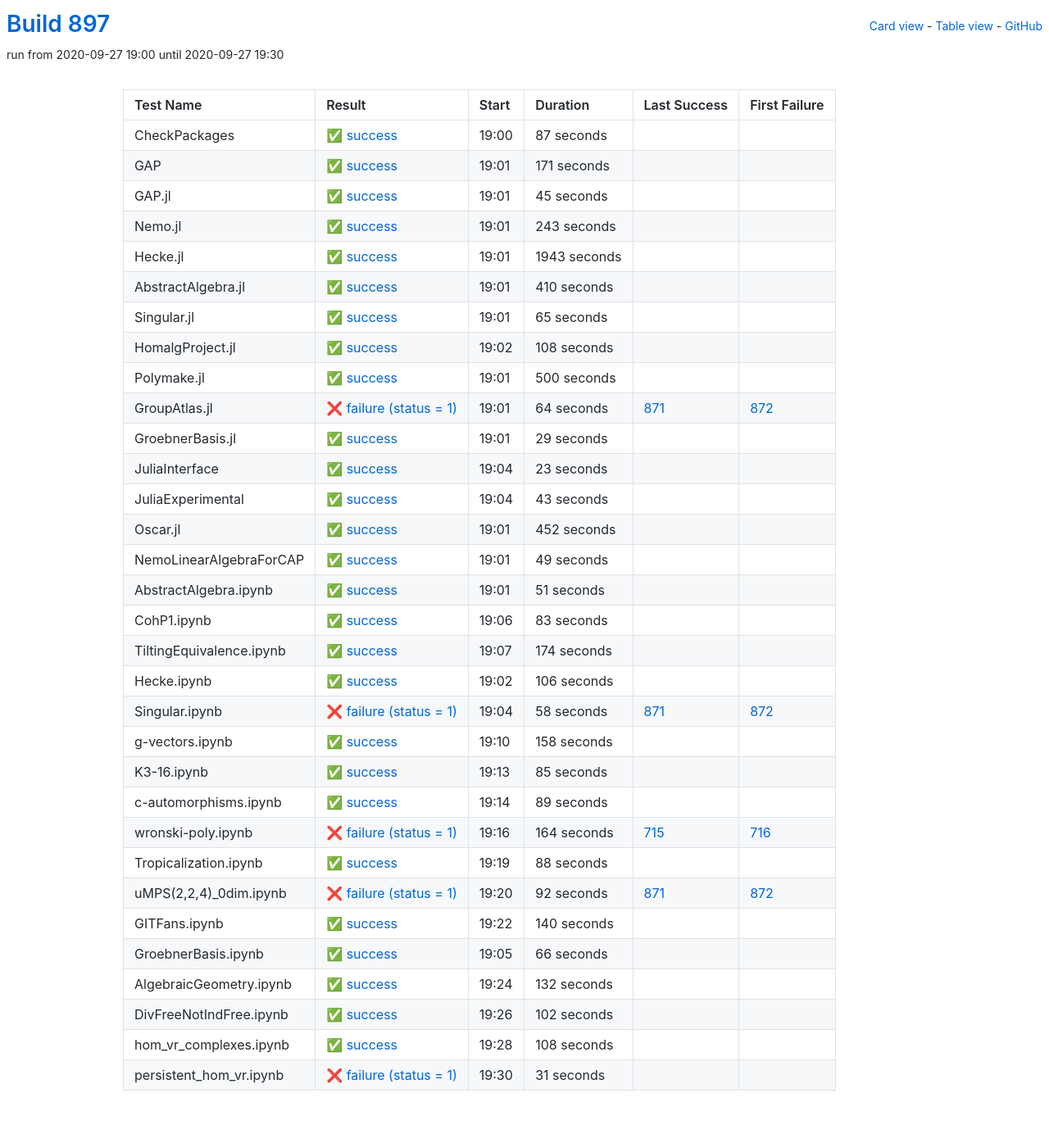
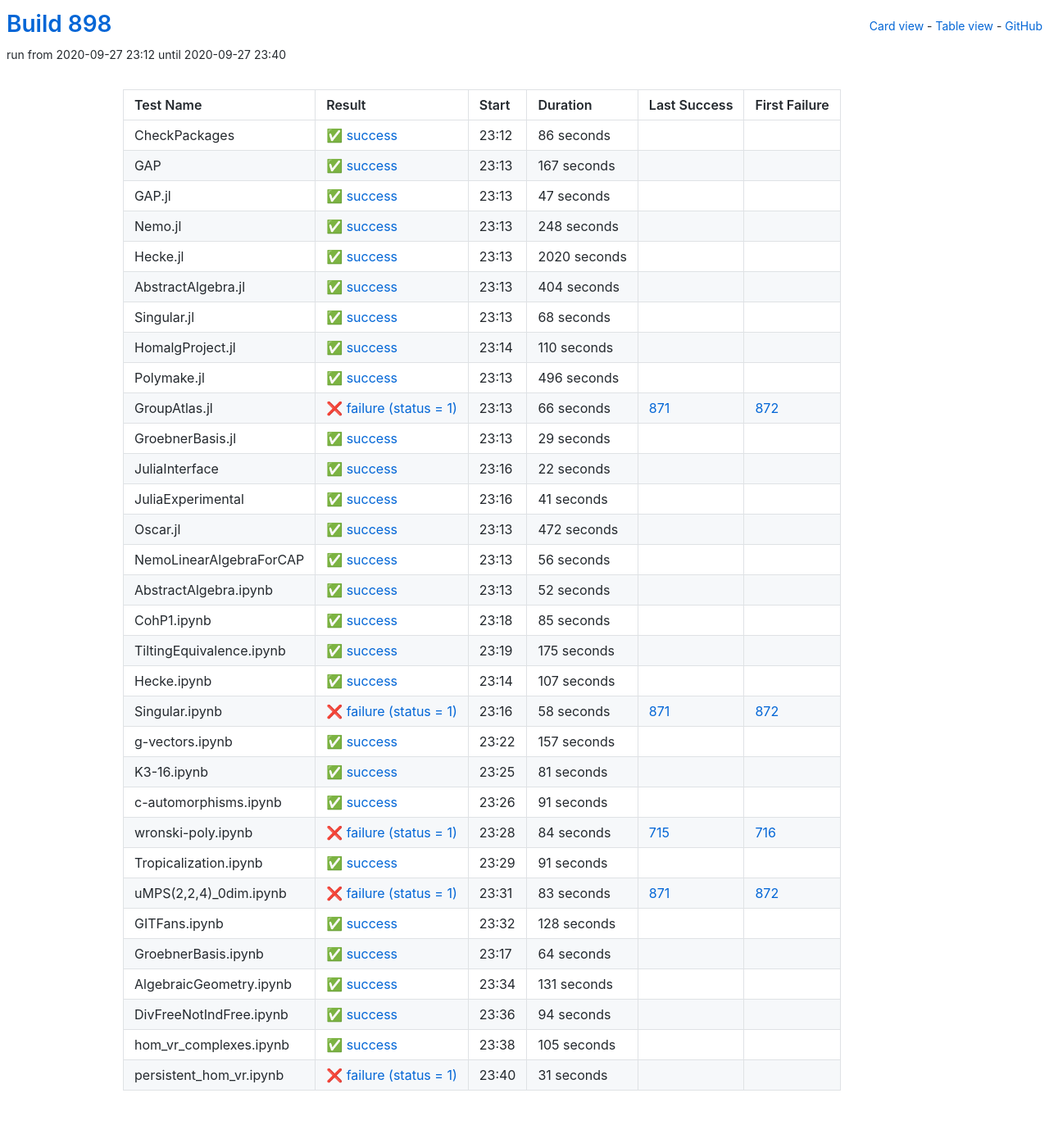
Before and after one commit to oscar-system/oscar-ci-status-stable, a Jekyll site: the page built from table.html, in a window 1280 px wide. Shown: the whole page at 82% size. Built offline with Jekyll 4.4.1, drawn with Linux system fonts in a browser that asks for light colours.

Commit message:
Build #898

```diff
--- a/_data/ci.yml
+++ b/_data/ci.yml
@@ -1,6 +1,6 @@
 ---
-build: 897
-build_url: https://oscarci.mathematik.uni-kl.de/job/oscar-stable/897/
+build: 898
+build_url: https://oscarci.mathematik.uni-kl.de/job/oscar-stable/898/
 job: oscar-stable
 organization: oscar-system
 repo: oscar-ci-status-stable
@@ -8,128 +8,128 @@ repourl: https://github.com/oscar-system/oscar-ci-status-stable
 tests:
 - name: CheckPackages
   id: checkpackages
-  log: https://oscarci.mathematik.uni-kl.de/job/oscar-stable/897/artifact/logs/build-897/CheckPackages.log
-  start: 2020-09-27 19:00
+  log: https://oscarci.mathematik.uni-kl.de/job/oscar-stable/898/artifact/logs/build-898/CheckPackages.log
+  start: 2020-09-27 23:12
   success: true
   exitcode: 0
   status: success
-  duration: 87
+  duration: 86
   last_success: false
   last_success_url:
   first_failure: false
   first_failure_url:
 - name: GAP
   id: gap
-  log: https://oscarci.mathematik.uni-kl.de/job/oscar-stable/897/artifact/logs/build-897/GAP.log
-  start: 2020-09-27 19:01
+  log: https://oscarci.mathematik.uni-kl.de/job/oscar-stable/898/artifact/logs/build-898/GAP.log
+  start: 2020-09-27 23:13
   success: true
   exitcode: 0
   status: success
-  duration: 171
+  duration: 167
   last_success: false
   last_success_url:
   first_failure: false
   first_failure_url:
 - name: GAP.jl
   id: gap-jl
-  log: https://oscarci.mathematik.uni-kl.de/job/oscar-stable/897/artifact/logs/build-897/GAP.jl.log
-  start: 2020-09-27 19:01
+  log: https://oscarci.mathematik.uni-kl.de/job/oscar-stable/898/artifact/logs/build-898/GAP.jl.log
+  start: 2020-09-27 23:13
   success: true
   exitcode: 0
   status: success
-  duration: 45
+  duration: 47
   last_success: false
   last_success_url:
   first_failure: false
   first_failure_url:
 - name: Nemo.jl
   id: nemo-jl
-  log: https://oscarci.mathematik.uni-kl.de/job/oscar-stable/897/artifact/logs/build-897/Nemo.jl.log
-  start: 2020-09-27 19:01
+  log: https://oscarci.mathematik.uni-kl.de/job/oscar-stable/898/artifact/logs/build-898/Nemo.jl.log
+  start: 2020-09-27 23:13
   success: true
   exitcode: 0
   status: success
-  duration: 243
+  duration: 248
   last_success: false
   last_success_url:
   first_failure: false
   first_failure_url:
 - name: Hecke.jl
   id: hecke-jl
-  log: https://oscarci.mathematik.uni-kl.de/job/oscar-stable/897/artifact/logs/build-897/Hecke.jl.log
-  start: 2020-09-27 19:01
+  log: https://oscarci.mathematik.uni-kl.de/job/oscar-stable/898/artifact/logs/build-898/Hecke.jl.log
+  start: 2020-09-27 23:13
   success: true
   exitcode: 0
   status: success
-  duration: 1943
+  duration: 2020
   last_success: false
   last_success_url:
   first_failure: false
   first_failure_url:
 - name: AbstractAlgebra.jl
   id: abstractalgebra-jl
-  log: https://oscarci.mathematik.uni-kl.de/job/oscar-stable/897/artifact/logs/build-897/AbstractAlgebra.jl.log
-  start: 2020-09-27 19:01
+  log: https://oscarci.mathematik.uni-kl.de/job/oscar-stable/898/artifact/logs/build-898/AbstractAlgebra.jl.log
+  start: 2020-09-27 23:13
   success: true
   exitcode: 0
   status: success
-  duration: 410
+  duration: 404
   last_success: false
   last_success_url:
   first_failure: false
   first_failure_url:
 - name: Singular.jl
   id: singular-jl
-  log: https://oscarci.mathematik.uni-kl.de/job/oscar-stable/897/artifact/logs/build-897/Singular.jl.log
-  start: 2020-09-27 19:01
+  log: https://oscarci.mathematik.uni-kl.de/job/oscar-stable/898/artifact/logs/build-898/Singular.jl.log
+  start: 2020-09-27 23:13
   success: true
   exitcode: 0
   status: success
-  duration: 65
+  duration: 68
   last_success: false
   last_success_url:
   first_failure: false
   first_failure_url:
 - name: HomalgProject.jl
   id: homalgproject-jl
-  log: https://oscarci.mathematik.uni-kl.de/job/oscar-stable/897/artifact/logs/build-897/HomalgProject.jl.log
-  start: 2020-09-27 19:02
+  log: https://oscarci.mathematik.uni-kl.de/job/oscar-stable/898/artifact/logs/build-898/HomalgProject.jl.log
+  start: 2020-09-27 23:14
   success: true
   exitcode: 0
   status: success
-  duration: 108
+  duration: 110
   last_success: false
   last_success_url:
   first_failure: false
   first_failure_url:
 - name: Polymake.jl
   id: polymake-jl
-  log: https://oscarci.mathematik.uni-kl.de/job/oscar-stable/897/artifact/logs/build-897/Polymake.jl.log
-  start: 2020-09-27 19:01
+  log: https://oscarci.mathematik.uni-kl.de/job/oscar-stable/898/artifact/logs/build-898/Polymake.jl.log
+  start: 2020-09-27 23:13
   success: true
   exitcode: 0
   status: success
-  duration: 500
+  duration: 496
   last_success: false
   last_success_url:
   first_failure: false
   first_failure_url:
 - name: GroupAtlas.jl
   id: groupatlas-jl
-  log: https://oscarci.mathematik.uni-kl.de/job/oscar-stable/897/artifact/logs/build-897/GroupAtlas.jl.log
-  start: 2020-09-27 19:01
+  log: https://oscarci.mathematik.uni-kl.de/job/oscar-stable/898/artifact/logs/build-898/GroupAtlas.jl.log
+  start: 2020-09-27 23:13
   success: false
   exitcode: 1
   status: failure
-  duration: 64
+  duration: 66
   last_success: 871
   last_success_url: https://oscarci.mathematik.uni-kl.de/job/oscar-stable/871/
   first_failure: 872
   first_failure_url: https://oscarci.mathematik.uni-kl.de/job/oscar-stable/872/
 - name: GroebnerBasis.jl
   id: groebnerbasis-jl
-  log: https://oscarci.mathematik.uni-kl.de/job/oscar-stable/897/artifact/logs/build-897/GroebnerBasis.jl.log
-  start: 2020-09-27 19:01
+  log: https://oscarci.mathematik.uni-kl.de/job/oscar-stable/898/artifact/logs/build-898/GroebnerBasis.jl.log
+  start: 2020-09-27 23:13
   success: true
   exitcode: 0
   status: success
@@ -140,104 +140,104 @@ tests:
   first_failure_url:
 - name: JuliaInterface
   id: juliainterface
-  log: https://oscarci.mathematik.uni-kl.de/job/oscar-stable/897/artifact/logs/build-897/JuliaInterface.log
-  start: 2020-09-27 19:04
+  log: https://oscarci.mathematik.uni-kl.de/job/oscar-stable/898/artifact/logs/build-898/JuliaInterface.log
+  start: 2020-09-27 23:16
   success: true
   exitcode: 0
   status: success
-  duration: 23
+  duration: 22
   last_success: false
   last_success_url:
   first_failure: false
   first_failure_url:
 - name: JuliaExperimental
   id: juliaexperimental
-  log: https://oscarci.mathematik.uni-kl.de/job/oscar-stable/897/artifact/logs/build-897/JuliaExperimental.log
-  start: 2020-09-27 19:04
+  log: https://oscarci.mathematik.uni-kl.de/job/oscar-stable/898/artifact/logs/build-898/JuliaExperimental.log
+  start: 2020-09-27 23:16
   success: true
   exitcode: 0
   status: success
-  duration: 43
+  duration: 41
   last_success: false
   last_success_url:
   first_failure: false
   first_failure_url:
 - name: Oscar.jl
   id: oscar-jl
-  log: https://oscarci.mathematik.uni-kl.de/job/oscar-stable/897/artifact/logs/build-897/Oscar.jl.log
-  start: 2020-09-27 19:01
+  log: https://oscarci.mathematik.uni-kl.de/job/oscar-stable/898/artifact/logs/build-898/Oscar.jl.log
+  start: 2020-09-27 23:13
   success: true
   exitcode: 0
   status: success
-  duration: 452
+  duration: 472
   last_success: false
   last_success_url:
   first_failure: false
   first_failure_url:
 - name: NemoLinearAlgebraForCAP
   id: nemolinearalgebraforcap
-  log: https://oscarci.mathematik.uni-kl.de/job/oscar-stable/897/artifact/logs/build-897/NemoLinearAlgebraForCAP.log
-  start: 2020-09-27 19:01
+  log: https://oscarci.mathematik.uni-kl.de/job/oscar-stable/898/artifact/logs/build-898/NemoLinearAlgebraForCAP.log
+  start: 2020-09-27 23:13
   success: true
   exitcode: 0
   status: success
-  duration: 49
+  duration: 56
   last_success: false
   last_success_url:
   first_failure: false
   first_failure_url:
 - name: AbstractAlgebra.ipynb
   id: abstractalgebra-ipynb
-  log: https://oscarci.mathematik.uni-kl.de/job/oscar-stable/897/artifact/logs/build-897/AbstractAlgebra.ipynb.log
-  start: 2020-09-27 19:01
+  log: https://oscarci.mathematik.uni-kl.de/job/oscar-stable/898/artifact/logs/build-898/AbstractAlgebra.ipynb.log
+  start: 2020-09-27 23:13
   success: true
   exitcode: 0
   status: success
-  duration: 51
+  duration: 52
   last_success: false
   last_success_url:
   first_failure: false
   first_failure_url:
 - name: CohP1.ipynb
   id: cohp1-ipynb
-  log: https://oscarci.mathematik.uni-kl.de/job/oscar-stable/897/artifact/logs/build-897/CohP1.ipynb.log
-  start: 2020-09-27 19:06
+  log: https://oscarci.mathematik.uni-kl.de/job/oscar-stable/898/artifact/logs/build-898/CohP1.ipynb.log
+  start: 2020-09-27 23:18
   success: true
   exitcode: 0
   status: success
-  duration: 83
+  duration: 85
   last_success: false
   last_success_url:
   first_failure: false
   first_failure_url:
 - name: TiltingEquivalence.ipynb
   id: tiltingequivalence-ipynb
-  log: https://oscarci.mathematik.uni-kl.de/job/oscar-stable/897/artifact/logs/build-897/TiltingEquivalence.ipynb.log
-  start: 2020-09-27 19:07
+  log: https://oscarci.mathematik.uni-kl.de/job/oscar-stable/898/artifact/logs/build-898/TiltingEquivalence.ipynb.log
+  start: 2020-09-27 23:19
   success: true
   exitcode: 0
   status: success
-  duration: 174
+  duration: 175
   last_success: false
   last_success_url:
   first_failure: false
   first_failure_url:
 - name: Hecke.ipynb
   id: hecke-ipynb
-  log: https://oscarci.mathematik.uni-kl.de/job/oscar-stable/897/artifact/logs/build-897/Hecke.ipynb.log
-  start: 2020-09-27 19:02
+  log: https://oscarci.mathematik.uni-kl.de/job/oscar-stable/898/artifact/logs/build-898/Hecke.ipynb.log
+  start: 2020-09-27 23:14
   success: true
   exitcode: 0
   status: success
-  duration: 106
+  duration: 107
   last_success: false
   last_success_url:
   first_failure: false
   first_failure_url:
 - name: Singular.ipynb
   id: singular-ipynb
-  log: https://oscarci.mathematik.uni-kl.de/job/oscar-stable/897/artifact/logs/build-897/Singular.ipynb.log
-  start: 2020-09-27 19:04
+  log: https://oscarci.mathematik.uni-kl.de/job/oscar-stable/898/artifact/logs/build-898/Singular.ipynb.log
+  start: 2020-09-27 23:16
   success: false
   exitcode: 1
   status: failure
@@ -248,140 +248,140 @@ tests:
   first_failure_url: https://oscarci.mathematik.uni-kl.de/job/oscar-stable/872/
 - name: g-vectors.ipynb
   id: g-vectors-ipynb
-  log: https://oscarci.mathematik.uni-kl.de/job/oscar-stable/897/artifact/logs/build-897/g-vectors.ipynb.log
-  start: 2020-09-27 19:10
+  log: https://oscarci.mathematik.uni-kl.de/job/oscar-stable/898/artifact/logs/build-898/g-vectors.ipynb.log
+  start: 2020-09-27 23:22
   success: true
   exitcode: 0
   status: success
-  duration: 158
+  duration: 157
   last_success: false
   last_success_url:
   first_failure: false
   first_failure_url:
 - name: K3-16.ipynb
   id: k3-16-ipynb
-  log: https://oscarci.mathematik.uni-kl.de/job/oscar-stable/897/artifact/logs/build-897/K3-16.ipynb.log
-  start: 2020-09-27 19:13
+  log: https://oscarci.mathematik.uni-kl.de/job/oscar-stable/898/artifact/logs/build-898/K3-16.ipynb.log
+  start: 2020-09-27 23:25
   success: true
   exitcode: 0
   status: success
-  duration: 85
+  duration: 81
   last_success: false
   last_success_url:
   first_failure: false
   first_failure_url:
 - name: c-automorphisms.ipynb
   id: c-automorphisms-ipynb
-  log: https://oscarci.mathematik.uni-kl.de/job/oscar-stable/897/artifact/logs/build-897/c-automorphisms.ipynb.log
-  start: 2020-09-27 19:14
+  log: https://oscarci.mathematik.uni-kl.de/job/oscar-stable/898/artifact/logs/build-898/c-automorphisms.ipynb.log
+  start: 2020-09-27 23:26
   success: true
   exitcode: 0
   status: success
-  duration: 89
+  duration: 91
   last_success: false
   last_success_url:
   first_failure: false
   first_failure_url:
 - name: wronski-poly.ipynb
   id: wronski-poly-ipynb
-  log: https://oscarci.mathematik.uni-kl.de/job/oscar-stable/897/artifact/logs/build-897/wronski-poly.ipynb.log
-  start: 2020-09-27 19:16
+  log: https://oscarci.mathematik.uni-kl.de/job/oscar-stable/898/artifact/logs/build-898/wronski-poly.ipynb.log
+  start: 2020-09-27 23:28
   success: false
   exitcode: 1
   status: failure
-  duration: 164
+  duration: 84
   last_success: 715
   last_success_url: https://oscarci.mathematik.uni-kl.de/job/oscar-stable/715/
   first_failure: 716
   first_failure_url: https://oscarci.mathematik.uni-kl.de/job/oscar-stable/716/
 - name: Tropicalization.ipynb
   id: tropicalization-ipynb
-  log: https://oscarci.mathematik.uni-kl.de/job/oscar-stable/897/artifact/logs/build-897/Tropicalization.ipynb.log
-  start: 2020-09-27 19:19
+  log: https://oscarci.mathematik.uni-kl.de/job/oscar-stable/898/artifact/logs/build-898/Tropicalization.ipynb.log
+  start: 2020-09-27 23:29
   success: true
   exitcode: 0
   status: success
-  duration: 88
+  duration: 91
   last_success: false
   last_success_url:
   first_failure: false
   first_failure_url:
 - name: uMPS(2,2,4)_0dim.ipynb
   id: umps-2-2-4-0dim-ipynb
-  log: https://oscarci.mathematik.uni-kl.de/job/oscar-stable/897/artifact/logs/build-897/uMPS-2-2-4-_0dim.ipynb.log
-  start: 2020-09-27 19:20
+  log: https://oscarci.mathematik.uni-kl.de/job/oscar-stable/898/artifact/logs/build-898/uMPS-2-2-4-_0dim.ipynb.log
+  start: 2020-09-27 23:31
   success: false
   exitcode: 1
   status: failure
-  duration: 92
+  duration: 83
   last_success: 871
   last_success_url: https://oscarci.mathematik.uni-kl.de/job/oscar-stable/871/
   first_failure: 872
   first_failure_url: https://oscarci.mathematik.uni-kl.de/job/oscar-stable/872/
 - name: GITFans.ipynb
   id: gitfans-ipynb
-  log: https://oscarci.mathematik.uni-kl.de/job/oscar-stable/897/artifact/logs/build-897/GITFans.ipynb.log
-  start: 2020-09-27 19:22
+  log: https://oscarci.mathematik.uni-kl.de/job/oscar-stable/898/artifact/logs/build-898/GITFans.ipynb.log
+  start: 2020-09-27 23:32
   success: true
   exitcode: 0
   status: success
-  duration: 140
+  duration: 128
   last_success: false
   last_success_url:
   first_failure: false
   first_failure_url:
 - name: GroebnerBasis.ipynb
   id: groebnerbasis-ipynb
-  log: https://oscarci.mathematik.uni-kl.de/job/oscar-stable/897/artifact/logs/build-897/GroebnerBasis.ipynb.log
-  start: 2020-09-27 19:05
+  log: https://oscarci.mathematik.uni-kl.de/job/oscar-stable/898/artifact/logs/build-898/GroebnerBasis.ipynb.log
+  start: 2020-09-27 23:17
   success: true
   exitcode: 0
   status: success
-  duration: 66
+  duration: 64
   last_success: false
   last_success_url:
   first_failure: false
   first_failure_url:
 - name: AlgebraicGeometry.ipynb
   id: algebraicgeometry-ipynb
-  log: https://oscarci.mathematik.uni-kl.de/job/oscar-stable/897/artifact/logs/build-897/AlgebraicGeometry.ipynb.log
-  start: 2020-09-27 19:24
+  log: https://oscarci.mathematik.uni-kl.de/job/oscar-stable/898/artifact/logs/build-898/AlgebraicGeometry.ipynb.log
+  start: 2020-09-27 23:34
   success: true
   exitcode: 0
   status: success
-  duration: 132
+  duration: 131
   last_success: false
   last_success_url:
   first_failure: false
   first_failure_url:
 - name: DivFreeNotIndFree.ipynb
   id: divfreenotindfree-ipynb
-  log: https://oscarci.mathematik.uni-kl.de/job/oscar-stable/897/artifact/logs/build-897/DivFreeNotIndFree.ipynb.log
-  start: 2020-09-27 19:26
+  log: https://oscarci.mathematik.uni-kl.de/job/oscar-stable/898/artifact/logs/build-898/DivFreeNotIndFree.ipynb.log
+  start: 2020-09-27 23:36
   success: true
   exitcode: 0
   status: success
-  duration: 102
+  duration: 94
   last_success: false
   last_success_url:
   first_failure: false
   first_failure_url:
 - name: hom_vr_complexes.ipynb
   id: hom-vr-complexes-ipynb
-  log: https://oscarci.mathematik.uni-kl.de/job/oscar-stable/897/artifact/logs/build-897/hom_vr_complexes.ipynb.log
-  start: 2020-09-27 19:28
+  log: https://oscarci.mathematik.uni-kl.de/job/oscar-stable/898/artifact/logs/build-898/hom_vr_complexes.ipynb.log
+  start: 2020-09-27 23:38
   success: true
   exitcode: 0
   status: success
-  duration: 108
+  duration: 105
   last_success: false
   last_success_url:
   first_failure: false
   first_failure_url:
 - name: persistent_hom_vr.ipynb
   id: persistent-hom-vr-ipynb
-  log: https://oscarci.mathematik.uni-kl.de/job/oscar-stable/897/artifact/logs/build-897/persistent_hom_vr.ipynb.log
-  start: 2020-09-27 19:30
+  log: https://oscarci.mathematik.uni-kl.de/job/oscar-stable/898/artifact/logs/build-898/persistent_hom_vr.ipynb.log
+  start: 2020-09-27 23:40
   success: false
   exitcode: 1
   status: failure
```
Also changed, not shown: README.md.
